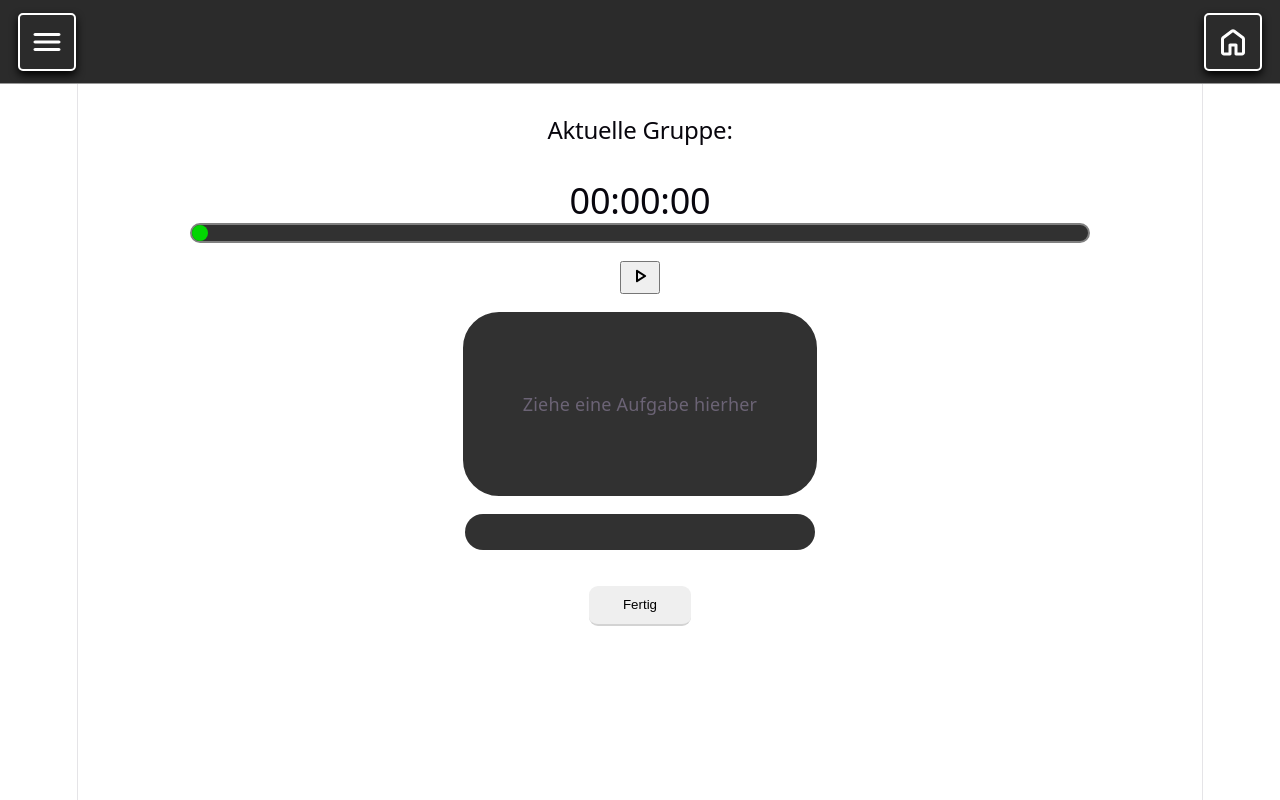
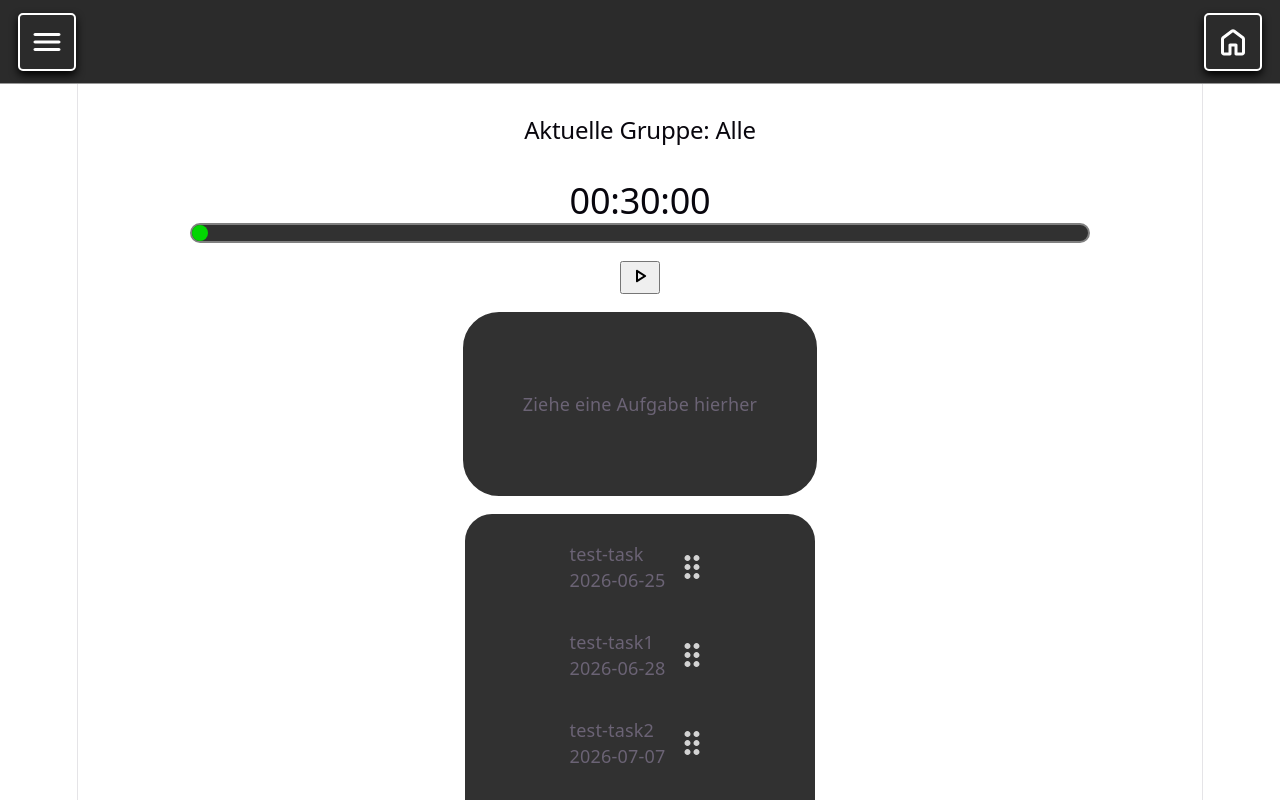
Before and after one commit to masekowsky-ee/quidey_react-main, a React (Vite) app: page /working in a window 1280 px wide. Shown: the top 800 px of the page. Built offline with nearby package versions, Linux system fonts and the light colour scheme.

Commit message:
feat: integrate Redux for timer and session management; update TimerContainer and WorkingPage components to use Redux actions and state

```diff
--- a/src/components/TimerContainer.jsx
+++ b/src/components/TimerContainer.jsx
@@ -1,8 +1,13 @@
 import {useState, useEffect, useRef} from 'react'
 import styles from './TimerContainer.module.css'
+import { useSelector, useDispatch } from 'react-redux';
+import { setSessionParams, setTimer } from '../features/session/sessionAction';
 
 export default function TimerContainer(props){
-    const { sessionParams, setSessionParams, timer, setTimer } = props;
+    const { setWorkedTime } = props;
+
+    const {sessionParams, timer} = useSelector(state => state.session);
+    const dispatch = useDispatch();
 
     const [mins, setMins] = useState(null);
     const [hours, setHours] = useState(null);
@@ -32,7 +37,8 @@ export default function TimerContainer(props){
 
         if (timer.active && timer.time >= 1000) {
             timeoutRef.current = setTimeout(() => {
-                setTimer((prev) => ({ ...prev, time: prev.time - 1000 }));
+                dispatch(setTimer((prev) => ({ ...prev, time: prev.time - 1000 })));
+                setWorkedTime(prev => prev + 1);
             }, 1000);
         }
         setPercentWidth((sessionParams.time - timer.time) / sessionParams.time * 100);
@@ -43,19 +49,18 @@ export default function TimerContainer(props){
 
     const timerAction = (action) => {
         if (action === 'start'){
-            setTimer((prev)=>({ ...prev, active: true}));
+            dispatch(setTimer((prev)=>({ ...prev, active: true})));
+
             if(editTimer){
-                setSessionParams((prev)=>({
-                    ...prev, time: getEditTime()
-                }));
-                setTimer((prev)=>({...prev, time: getEditTime()}));
+                dispatch(setSessionParams(prev => ({...prev, time: getEditTime()})));
+                //setTimer((prev)=>({...prev, time: getEditTime()}));
             }
             setEditTimer(false);
         } else if (action === 'pause'){
-            setTimer((prev)=>({ ...prev, active: false}));
+            dispatch(setTimer((prev)=>({ ...prev, active: false})));
         } else if (action === 'terminate'){
             clearTimeout(timeoutRef.current);
-            setTimer({ time: 0, active: false });
+            dispatch(setTimer({ time: 0, active: false }));
         }
     }
 
--- a/src/components/WorkingPage.jsx
+++ b/src/components/WorkingPage.jsx
@@ -2,25 +2,34 @@ import { useState, useEffect, useRef, useCallback } from "react";
 import styles from './WorkingPage.module.css'
 import { useNavigate } from "react-router-dom";
 import TimerContainer from "./TimerContainer.jsx";
-import { useSelector } from "react-redux";
+import { useSelector, useDispatch } from "react-redux";
+import { saveSessionData } from "../features/session/sessionAction.js";
 
 export default function WorkingPage(props){
-    const { t, setTasks, setSessionParams, sessionParams, setWorkedSessions } = props;
+    const { t, setTasks } = props;
 
     const navigate = useNavigate();
 
+    const dispatch = useDispatch();
+
     const tasks = useSelector(state => state.task.tasks);
+    const sessionParams = useSelector(state => state.session.sessionParams);
 
     const [editNote, setEditNote] = useState(false);
 
     const [timer, setTimer] = useState({time: sessionParams.time, active: false});
     const [activeTask, setActiveTask] = useState(null);
+    const [workedTasks, setWorkedTasks] = useState([]);
+    const [workedTime, setWorkedTime] = useState(0);
 
-    const [sessionData] = useState(() => ({
-        time: 0,
-        workedTasks: [],
-        date: new Date()
-    }));
+    class sessionData {
+        constructor(group, tasksArray){
+            this.time = workedTime;
+            this.workedTasks = [tasksArray];
+            this.group = group;
+            this.date = new Date();
+        }
+    }
 
     // New state for drag logic:
     const [draggedTask, setDraggedTask] = useState(null); // currently dragged task
@@ -69,6 +78,7 @@ export default function WorkingPage(props){
 
             if (isOverDropZone) {
                 setActiveTask(currentTask);
+                setWorkedTasks(prev => [...prev, currentTask]);
             }
         }
 
@@ -90,11 +100,10 @@ export default function WorkingPage(props){
     }, [draggedTask, handlePointerMove, handlePointerUp]); // handlePointerMove/Up ändern sich nie mehr → Effect läuft nur noch bei draggedTask-Wechsel
 
     const handleSessionDone = () => {
-        const currentSession = sessionData;
+        const currentSession = new sessionData(sessionParams.group, workedTasks);
         if (currentSession.time > 0){
-            setWorkedSessions((prev) => ([ ...prev, currentSession ]));
+            dispatch(saveSessionData(currentSession));
         }
-        resetSession();
         navigate('/');
     }
 
@@ -142,7 +151,7 @@ export default function WorkingPage(props){
     return(
         <div className={styles.div}>
             <h2 className={styles.h2}>{t('currentGroup')}: {sessionParams.group === 'all' ? t('all') : sessionParams.group}</h2>
-            <TimerContainer setSessionParams={setSessionParams} sessionParams={sessionParams} timer={timer} setTimer={setTimer} />
+            <TimerContainer setWorkedTime={setWorkedTime} timer={timer} setTimer={setTimer} />
             <div ref={dropZoneRef} className={styles.currentTaskDiv}>
                 {activeTask ? <div>
                     <h2>{activeTask.name}</h2>
--- a/src/features/session/sessionAction.js
+++ b/src/features/session/sessionAction.js
@@ -1,4 +1,4 @@
-import { SET_SESSION_PARAMS, SAVE_SESSION_DATA } from "./sessionActionTypes";
+import { SET_SESSION_PARAMS, SAVE_SESSION_DATA, SET_TIMER } from "./sessionActionTypes";
 
 export const setSessionParams = (paramsObj) => {
     return {
@@ -13,3 +13,10 @@ export const saveSessionData = (sessionDataObj) => {
         payload: sessionDataObj,
     }
 }
+
+export const setTimer = (time, active) => {
+    return {
+        type: SET_TIMER,
+        payload: {time: time, active: active},
+    }
+}
--- a/src/features/session/sessionActionTypes.js
+++ b/src/features/session/sessionActionTypes.js
@@ -1,2 +1,3 @@
 export const SET_SESSION_PARAMS = "SET_SESSION_PARAMS";
 export const SAVE_SESSION_DATA = "SAVE_SESSION_DATA";
+export const SET_TIMER = "SET_TIMER";
--- a/src/features/session/sessionReducer.js
+++ b/src/features/session/sessionReducer.js
@@ -1,4 +1,4 @@
-import { SET_SESSION_PARAMS, SAVE_SESSION_DATA } from "./sessionActionTypes";
+import { SET_SESSION_PARAMS, SAVE_SESSION_DATA, SET_TIMER } from "./sessionActionTypes";
 
 const initialState = {
     sessionParams: {
@@ -6,7 +6,8 @@ const initialState = {
         time: 30 * 60 * 1000,
         breaks: false,
     },
-    sessionData: [], // {time: x, workedTasks: [x1, x2, x3], group: 'xx', date: new Date()}
+    workedSessionData: [], // {time: x, workedTasks: [x1, x2, x3], group: 'xx', date: new Date()}
+    timer: {time: 30 * 60 * 1000, active: false},
 }
 
 const sessionReducer = (state = initialState, action) => {
@@ -15,11 +16,17 @@ const sessionReducer = (state = initialState, action) => {
             return {
                 ...state,
                 sessionParams: action.payload,
+                timer: {time: action.payload.time, active: false},
             }
         case SAVE_SESSION_DATA:
             return {
                 ...state,
-                sessionData: [state.sessionData, action.payload],
+                workedSessionData: [state.workedSessionData, action.payload],
+            }
+        case SET_TIMER:
+            return {
+                ...state,
+                timer: action.payload,
             }
 
         default:
```
